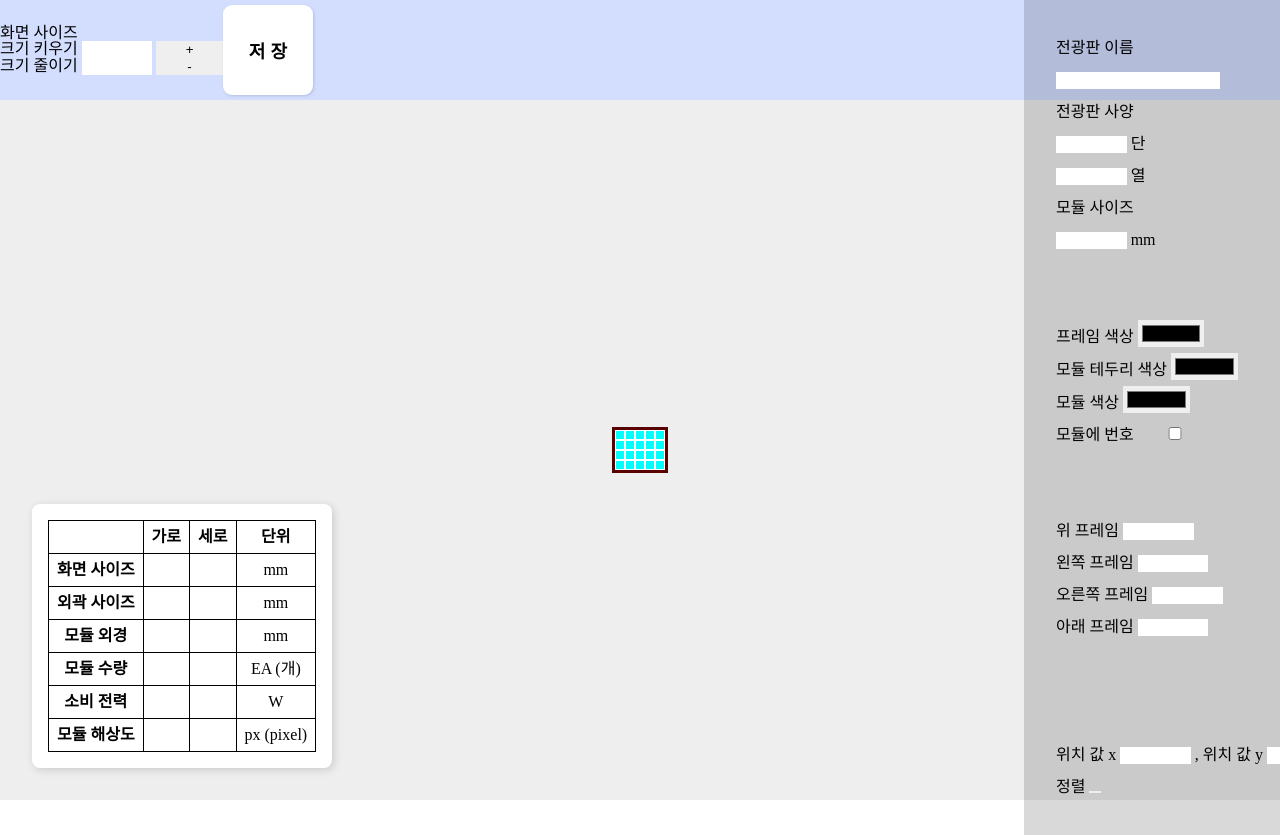
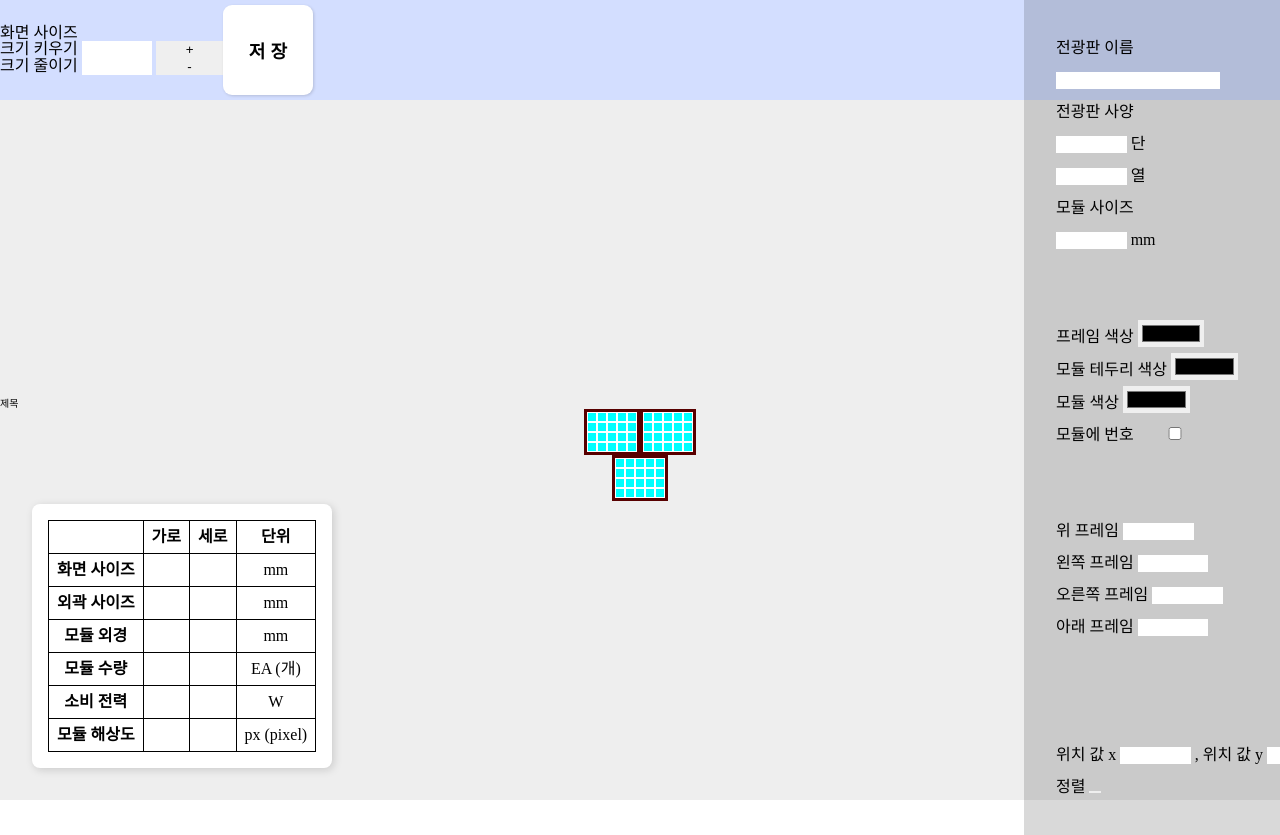
Before and after one commit to mineclover/LED_floorplan, a website: page index.html in a window 1280 px wide. Shown: the top 835 px of the page. Drawn offline with Linux system fonts and the light colour scheme.

Commit message:
flex를 활용한 노드 적층 구조

```diff
--- a/index.css
+++ b/index.css
@@ -2,6 +2,11 @@
   --main-size:10px;
 
 }
+
+article{
+
+}
+
 
 ul {
   display : grid;
@@ -75,15 +80,36 @@ input#ledName {
   width: 12em;
 }
 
-.a {
-
+div.view {
+  display: flex;
+  flex-direction: row;
+  justify-content: center;
+  align-content: center;
+  align-items: center;
+  background-color: #eee;
   position: fixed;
-  background-color: #eee;
   top: 100px;
   width: calc(100vw);
   height: calc(100vh - 100px);
+  flex-grow: 0;
+  flex-shrink: 0;
+  flex-wrap: wrap;
+
 }
 
+
+article {
+  display: flex;
+
+}
+
+.title {
+  flex-basis: 100%;
+}
+
+.silce {
+  flex-basis: 100%;
+}
 
 
 html {
@@ -92,10 +118,12 @@ html {
 
 .c{
   border: 0.3em solid rgb(88, 0, 0);
-  position: absolute;
+
+
+  /* position: absolute;
   top: 50%;
   left: 50%;
-  transform: translateY(-50%) translateX(-50%);
+  transform: translateY(-50%) translateX(-50%); */
 }
 .d{
   width: 10em;
--- a/index.html
+++ b/index.html
@@ -102,7 +102,91 @@
   </aside>
 
 
-  <div class="a">
+  <div class="view">
+    <div class="title"><p>제목</p></div>
+    <article>
+      <div class="c">
+        <div class="col">
+          <div class="module"></div>
+          <div class="module"></div>
+          <div class="module"></div>
+          <div class="module"></div>
+          <div class="module"></div>
+
+        </div>
+        <div class="col">
+          <div class="module"></div>
+          <div class="module"></div>
+          <div class="module"></div>
+          <div class="module"></div>
+          <div class="module"></div>
+
+
+        </div>
+        <div class="col">
+          <div class="module"></div>
+          <div class="module"></div>
+          <div class="module"></div>
+          <div class="module"></div>
+          <div class="module"></div>
+
+        </div>
+        <div class="col">
+          <div class="module"></div>
+          <div class="module"></div>
+          <div class="module"></div>
+          <div class="module"></div>
+          <div class="module"></div>
+        </div>
+
+
+
+      </div>
+      <p></p>
+    </article>
+
+    <article>
+      <div class="c">
+        <div class="col">
+          <div class="module"></div>
+          <div class="module"></div>
+          <div class="module"></div>
+          <div class="module"></div>
+          <div class="module"></div>
+
+        </div>
+        <div class="col">
+          <div class="module"></div>
+          <div class="module"></div>
+          <div class="module"></div>
+          <div class="module"></div>
+          <div class="module"></div>
+
+
+        </div>
+        <div class="col">
+          <div class="module"></div>
+          <div class="module"></div>
+          <div class="module"></div>
+          <div class="module"></div>
+          <div class="module"></div>
+
+        </div>
+        <div class="col">
+          <div class="module"></div>
+          <div class="module"></div>
+          <div class="module"></div>
+          <div class="module"></div>
+          <div class="module"></div>
+
+        </div>
+
+
+
+      </div>
+      <p></p>
+    </article>
+    <div class="silce"></div>
     <article>
       <div class="c">
         <div class="col">
```
